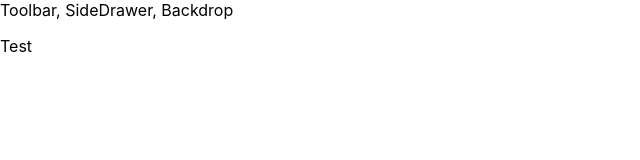
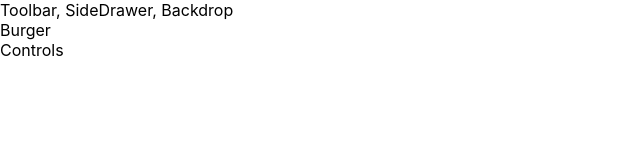
Before and after one commit to PatrickBoyn/BurgerBuilder, a React (Create React App) app: page / in a window 1280 px wide. Shown: the top 160 px of the page, without its empty margins (0-640 px from the left). Built offline with nearby package versions, Linux system fonts and the light colour scheme.

Commit message:
Added the burger component.

```diff
--- a/src/App.tsx
+++ b/src/App.tsx
@@ -1,12 +1,13 @@
 import React, {Component} from 'react';
 import Layout from './components/layout/Layout';
+import BurgerBuilder from "./containers/BurgerBuilder/BurgerBuilder";
 
 class App extends Component {
   render() {
     return (
         <div>
             <Layout>
-                <p>Test</p>
+                <BurgerBuilder/>
             </Layout>
         </div>
     );
```
